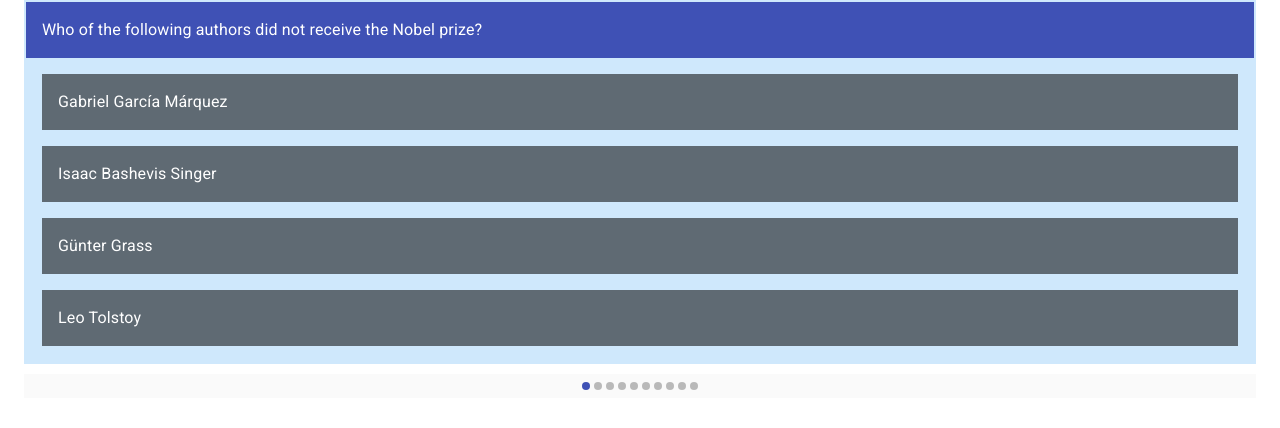
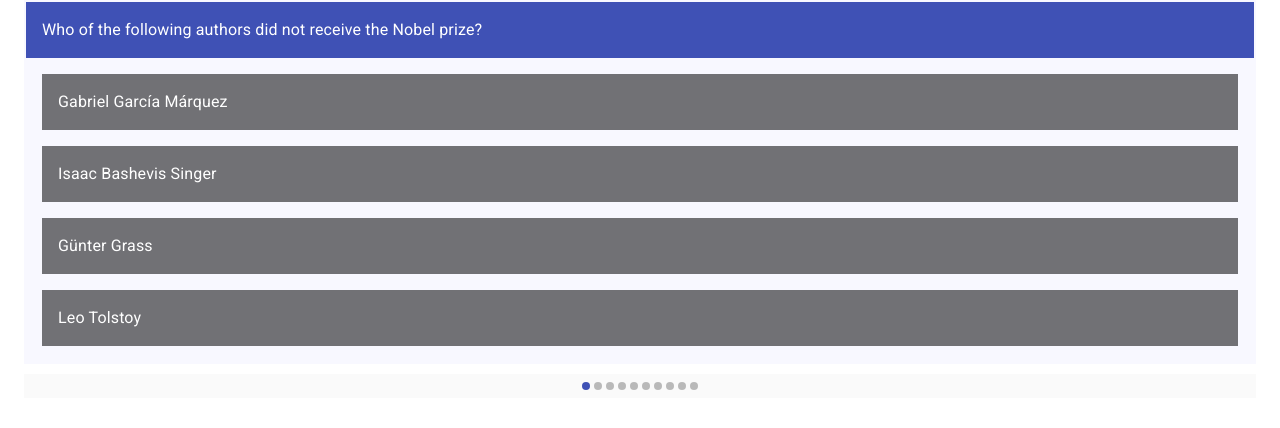
Before and after one commit to ItzikHendel/trivia, a Next.js app: page / in a window 1280 px wide. Shown: the top 428 px of the page. Built offline with nearby package versions, Linux system fonts and the light colour scheme.

Commit message:
Style changes 2

```diff
--- a/Components/Quiz.js
+++ b/Components/Quiz.js
@@ -56,7 +56,7 @@ const Quiz = React.memo(({ question, shuffledAnswers, correctAnswer, onAnswerSel
     }
 
     return (
-        <Typography component="div" style={{ backgroundColor: '#cfe8fc', padding: '2px', marginBottom: '10px' }}  >
+        <Typography component="div" style={{ backgroundColor: 'GhostWhite', padding: '2px', marginBottom: '10px' }}  >
             <Box bgcolor="primary.main" color="primary.contrastText" p={2}>{question}</Box>
             {shuffledAnswers.map((answer, index) => answerRow(answer, index))}
         </Typography>
--- a/Components/Sumarry.js
+++ b/Components/Sumarry.js
@@ -14,7 +14,7 @@ export default function Summary({ quizData, summaryData, runNewGame }) {
 
     return (
         <Container>
-            <Typography component="div" style={{ backgroundColor: '#cfe8fc', padding: '20px' }}  >
+            <Typography component="div" style={{ backgroundColor: 'GhostWhite', padding: '20px' }}  >
                 <div>
                     <ActionButton text="New Game" icon="autorenew" onClick={runNewGame} />
                 </div>
@@ -26,8 +26,8 @@ export default function Summary({ quizData, summaryData, runNewGame }) {
                     const { question, answers, quote, source, link } = item;
                     const { userAnswer, isCorrect } = summaryData[index];
                     return <Paper key={index} elevation={3} m={5}>
-                        <Box color="primary.main" boxShadow={1} p={1}>{question}</Box>
-                        <Box color={isCorrect ? "success.main" : "error.main"} p={1}>{userAnswer}</Box>
+                        <Box color="primary.main"  p={1}>{question}</Box>
+                        <Box color={isCorrect ? "success.main" : "error.main"} p={1} boxShadow={1}>{userAnswer}</Box>
                         <Result
                             isAnswerCorrect={isCorrect}
                             correctAnswer={answers[0]} x
```
